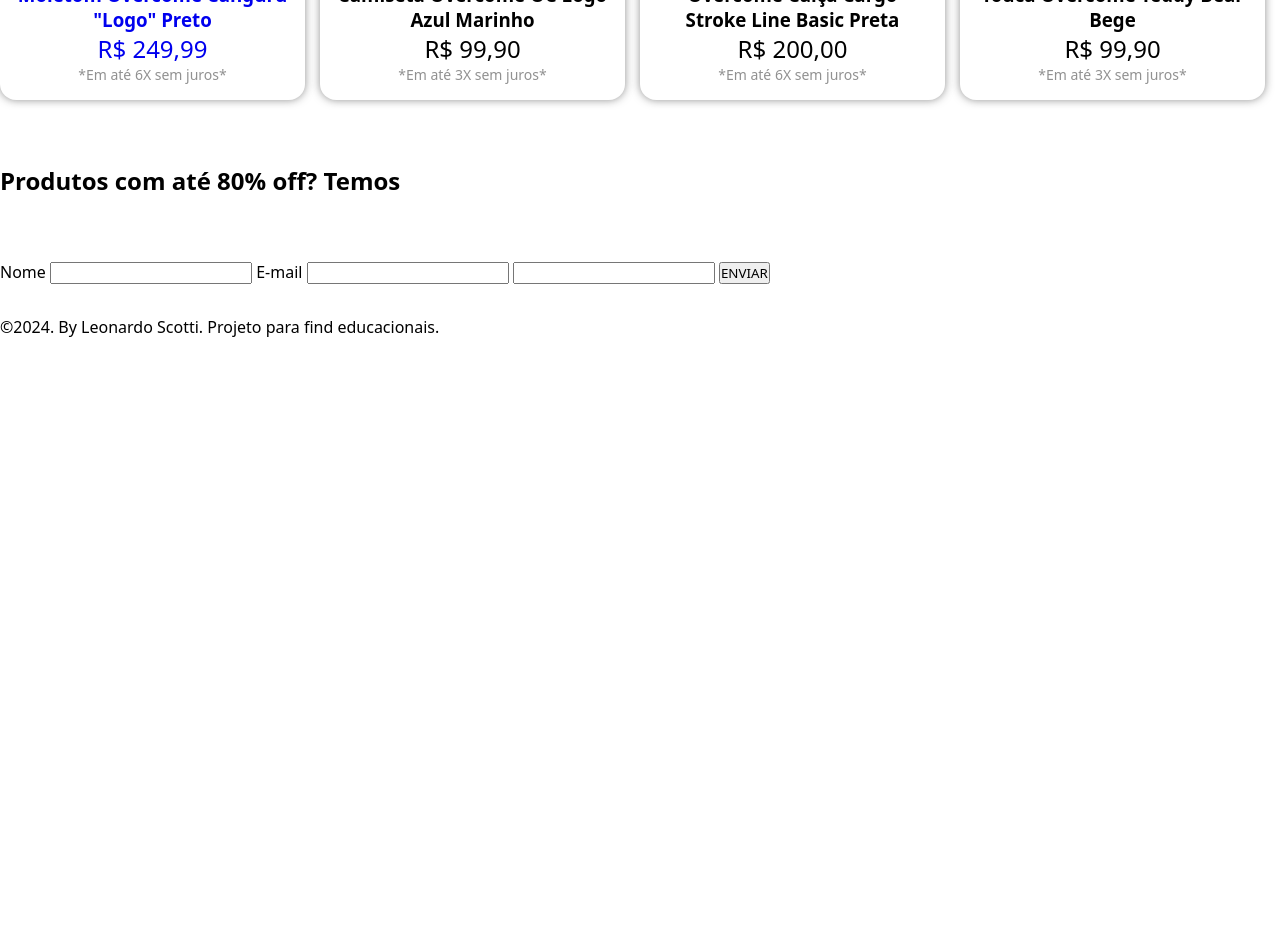
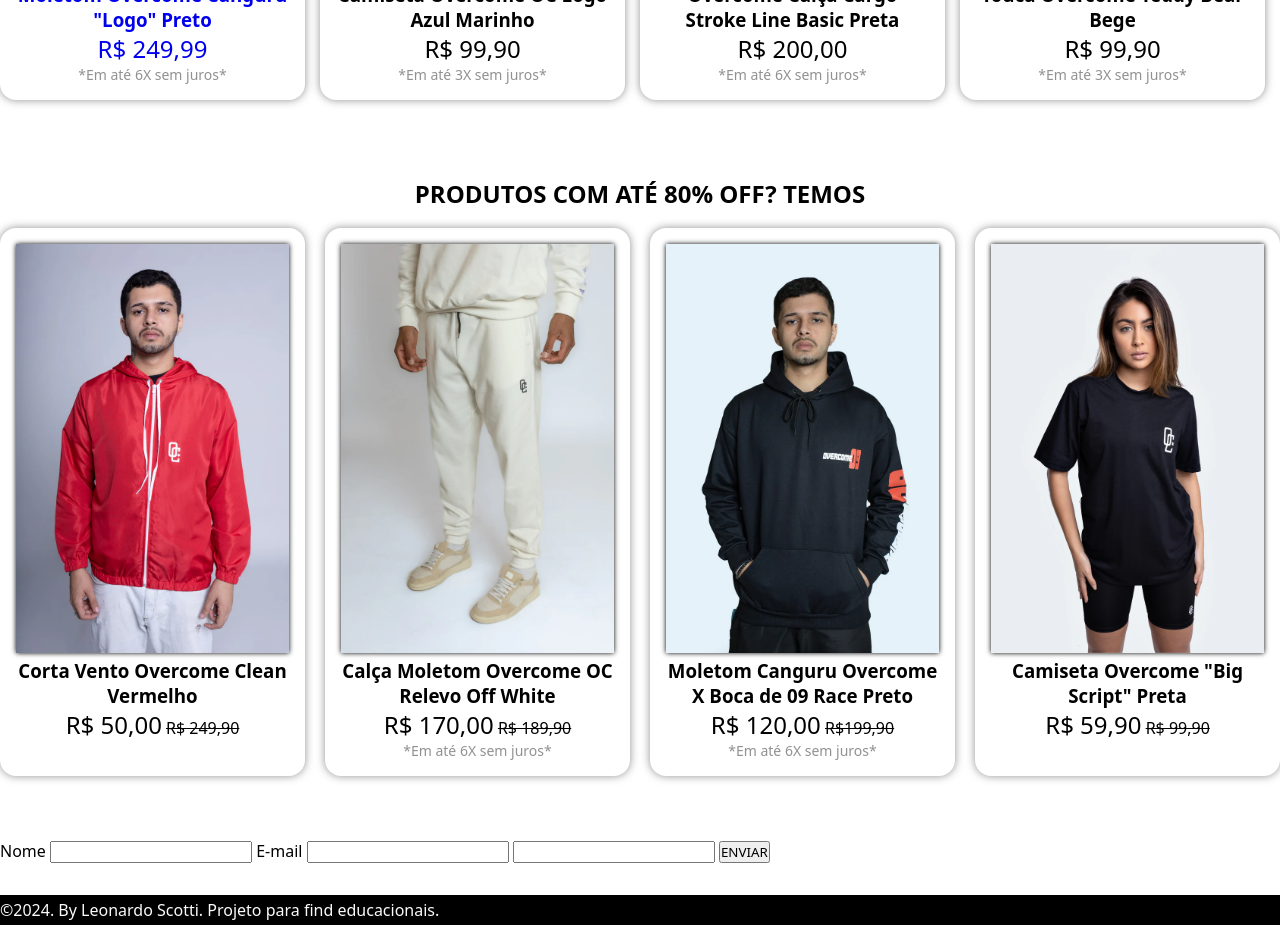
Before and after one commit to Leonardo-Scotti/tcc-front-end, a plain HTML site: page index.html in a window 1280 px wide. Shown: the part 1101-2026 px from the top of the page. Before the commit the page ends 1439 px from the top, so only its background shows below. Drawn offline with Linux system fonts and the light colour scheme.

Commit message:
Estilização da seção Promoções

```diff
--- a/css/style.css
+++ b/css/style.css
@@ -76,6 +76,14 @@ main {
     margin: 0 auto;
 }
 
+footer {
+    display: flex;
+    align-items: center;
+    height: 30px;
+    background-color: black;
+    color: #fafafa;
+}
+
 .banner {
     width: 100%;
 }
@@ -89,6 +97,9 @@ section:not(#start) {
     margin: 0 auto;
     padding: 32px 0;
 }
+
+
+/* Estilização section products */
 
 #products {
     width: 100%;
@@ -127,7 +138,7 @@ section:not(#start) {
 
 .product-img img {
     width: 100%;
-    box-shadow: 0px 0px 8px black;
+    box-shadow: 0px 0px 5px black;
 }
 
 .product-desc {
@@ -142,3 +153,59 @@ section:not(#start) {
         font-size: 14px;
     }
 }
+
+
+/* Estilização da section promotions */
+
+#promotions {
+    width: 100%;
+    /* padding: 20px; */
+    display: flex;
+    flex-wrap: wrap;
+    justify-content: space-between;
+}
+
+#promotions h2 {
+    width: 100%;
+    text-transform: uppercase;
+    height: 64px;
+    line-height: 60px;
+    text-align: center;
+}
+
+.promotion {
+    width: 305px;
+    border-radius: 16px;
+    padding: 16px;
+    box-shadow: 0px 0px 8px #24242480;
+    transition: .5s;
+}
+
+.promotion:hover {
+    box-shadow: 0px 0px 12px #24242440;
+    transform: scale(1.03);
+}
+
+.pro-img {
+    width: 273px;
+    height: 394px;
+    overflow: hidden;
+}
+
+.promotion-img img {
+    width: 100%;
+    box-shadow: 0px 0px 5px black;
+}
+
+.promotion-desc {
+    width: 100%;
+    text-align: center;
+    strong {
+        font-size: 24px;
+        font-weight: 350;
+    }
+    p {
+        color: #24242480;
+        font-size: 14px;
+    }
+}
--- a/index.html
+++ b/index.html
@@ -18,7 +18,7 @@
             <menu>
                 <a href="#start">Início</a>
                 <a href="#products">Produtos</a>
-                <a href="#promotion">Promoção</a>
+                <a href="#promotions">Promoção</a>
                 <a href="#contact">Contato</a>
             </menu>
         </nav>
@@ -86,6 +86,51 @@
         </section>
         <section id="promotions">
             <h2>Produtos com até 80% off? Temos</h2>
+            <div class="promotion">
+                <a href="">
+                    <div class="promotion-img">
+                        <img src="assets/promotion-cuts-wind.webp" alt="">
+                    </div>
+                    <div class="promotion-desc">
+                        <h3>Corta Vento Overcome Clean Vermelho</h3>
+                        <strong>R$ 50,00</strong> <del>R$ 249,90</del>
+                    </div>
+                </a>
+            </div>
+            <div class="promotion">
+                <a href="">
+                    <div class="promotion-img">
+                        <img src="assets/promotion-pant.webp" alt="">
+                    </div>
+                    <div class="promotion-desc">
+                        <h3>Calça Moletom Overcome OC Relevo Off White</h3>
+                        <strong>R$ 170,00</strong> <del>R$ 189,90</del>
+                        <p>*Em até 6X sem juros*</p>
+                    </div>
+                </a>
+            </div>
+            <div class="promotion">
+                <a href="">
+                    <div class="promotion-img">
+                        <img src="assets/promotion-sweatshirt.webp" alt="">
+                    </div>
+                    <div class="promotion-desc">
+                        <h3>Moletom Canguru Overcome X Boca de 09 Race Preto</h3>
+                        <strong>R$ 120,00</strong> <del>R$199,90</del>
+                        <p>*Em até 6X sem juros*</p>
+                    </div>
+                </a>
+            </div>
+            <div class="promotion">
+                <a href="">
+                    <div class="promotion-img">
+                        <img src="assets/promotion-tshirt.webp" alt="">
+                    </div>
+                    <div class="promotion-desc">
+                        <h3>Camiseta Overcome "Big Script" Preta</h3>
+                        <strong>R$ 59,90</strong> <del>R$ 99,90</del> </div>
+                </a>
+            </div>
         </section>
         <section id="contact">
             <div class="form-contact">
```
Also changed, not shown: sweatshirt.html (+8 -7 lines), assets/promotion-cuts-wind.webp (added), assets/promotion-pant.webp (added), assets/promotion-sweatshirt.webp (added), assets/promotion-tshirt.webp (added).
